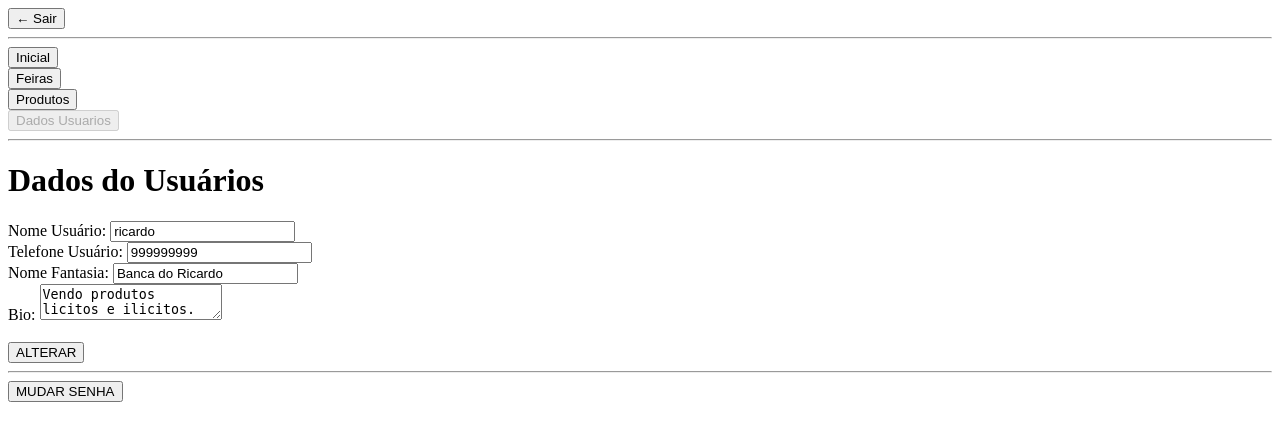
After one commit to ricardohirano/projetoFeirante, a Flask app: page /dados-usuario in a window 1280 px wide. The commit adds this page. Shown: the top 441 px of the page. Run offline with Flask 3, Linux system fonts and the light colour scheme; the visitor is signed in with stand-in values (Sample User, id 1).

Commit message:
Implementacao da tela dados do usuario e mudar a senha

```diff
--- a/database/usuario.py
+++ b/database/usuario.py
@@ -6,6 +6,8 @@ USUARIOS = [
         "tipo": "suporte",
         "cpf_cnpj": "11111111111",
         "telefone": "999999999",
+        "nome_fantasia": "Banca do Ricardo",
+        "bio": "Vendo produtos licitos e ilicitos.",
         "senha": "scrypt:32768:8:1$DYwVZ6ceEeUXYsGi$9f2a3d49d20e71217107fcbc093e6822d8c76bc3cf7aa9e510392cc054a157e8adb867f8c08b3b6729c590853932fcea27879f0a170cb24963d89f49d0077843"
     },
     {
@@ -15,6 +17,8 @@ USUARIOS = [
         "tipo": "suporte",
         "cpf_cnpj": "22222222222",
         "telefone": "999999999",
+        "nome_fantasia": "Banca do Ricardo",
+        "bio": "Vendo sapos giratorios.",
         "senha": "scrypt:32768:8:1$DYwVZ6ceEeUXYsGi$9f2a3d49d20e71217107fcbc093e6822d8c76bc3cf7aa9e510392cc054a157e8adb867f8c08b3b6729c590853932fcea27879f0a170cb24963d89f49d0077843"
     },
     {
@@ -24,6 +28,8 @@ USUARIOS = [
         "tipo": "suporte",
         "cpf_cnpj": "33333333333",
         "telefone": "999999999",
+        "nome_fantasia": "Banca do Ricardo",
+        "bio": "Vendo gatos.",
         "senha": "scrypt:32768:8:1$DYwVZ6ceEeUXYsGi$9f2a3d49d20e71217107fcbc093e6822d8c76bc3cf7aa9e510392cc054a157e8adb867f8c08b3b6729c590853932fcea27879f0a170cb24963d89f49d0077843"
     },
     {
@@ -33,6 +39,8 @@ USUARIOS = [
         "tipo": "suporte",
         "cpf_cnpj": "44444444444",
         "telefone": "999999999",
+        "nome_fantasia": "Banca do Hildo",
+        "bio": "Vendo MC Donalds ",
         "senha": "scrypt:32768:8:1$DYwVZ6ceEeUXYsGi$9f2a3d49d20e71217107fcbc093e6822d8c76bc3cf7aa9e510392cc054a157e8adb867f8c08b3b6729c590853932fcea27879f0a170cb24963d89f49d0077843"
     },
 ]
--- a/routes/home.py
+++ b/routes/home.py
@@ -8,6 +8,7 @@ from routes.usuario import buscar_usuario_por_id, buscar_usuario_por_email
 
 home_route = Blueprint('home', __name__)
 
+#rota login
 @home_route.route('/', methods=["GET","POST"])
 def login_feirante():
     if request.method == "POST":
@@ -96,12 +97,12 @@ def painel_usuario():
         "dias_premium": 0
     }
 
-    # Links do Menu Lateral
+    # Links do Menu Lateral para nao repitir nos templates
     links_sidenav = [
         {"url": url_for('home.painel_usuario'), "titulo": "Inicial", "ativo": True},
         {"url": "#", "titulo": "Feiras", "ativo": False},
         {"url": "#", "titulo": "Produtos", "ativo": False},
-        {"url": "#", "titulo": "Dados Usuarios", "ativo": False}
+        {"url": url_for('home.dados_usuarios'), "titulo": "Dados Usuarios", "ativo": False}
     ]
 
     return render_template(
@@ -115,5 +116,81 @@ def painel_usuario():
 @home_route.route("/logout")
 def logout():
     session.pop('usuario_id', None)
+    session.pop('email_para_redefinir', None)
     flash("Você saiu com sucesso.", "success")
     return redirect(url_for("home.login_feirante"))
+
+
+#Rota Dados do Usuario
+
+@home_route.route("/dados-usuario", methods=["GET","POST"])
+def dados_usuarios():
+    if 'usuario_id' not in session:
+        flash("Você precisa estar logado para ver essa página.", "error")
+        return redirect(url_for("home.login_feirante"))
+    id_logado = session['usuario_id']
+    usuario_real = buscar_usuario_por_id(id_logado)
+
+    if not usuario_real:
+        session.pop('usuario_id', None)
+        flash("Usuario não encontrado. Faça login novamente.", "error")
+        return redirect(url_for("home.login_feirante"))
+    if request.method == "POST":
+        nome = request.form.get("nome")
+        telefone = request.form.get("telefone")
+        nome_fantasia = request.form.get("nome_fantasia")
+        bio = request.form.get("bio")
+        # atualiza no banco USUARIO
+
+        usuario_real['nome'] = nome
+        usuario_real['telefone'] = telefone
+        usuario_real['nome_fantasia'] = nome_fantasia
+        usuario_real['bio'] = bio
+
+        flash("Dados atualizados com sucesso!", "success")
+        return redirect(url_for('home.dados_usuarios'))
+    links_sidenav = [
+        {"url": url_for('home.painel_usuario'), "titulo": "Inicial", "ativo": False},
+        {"url": "#", "titulo": "Feiras", "ativo": False},
+        {"url": "#", "titulo": "Produtos", "ativo": False},
+        {"url": url_for('home.dados_usuarios'), "titulo": "Dados Usuarios", "ativo": True}
+    ]
+    return render_template(
+        "dados_usuarios.html",
+        usuario = usuario_real,
+        menu = links_sidenav
+    )
+
+#Rota mudar senha no "dados do usuarios"
+
+@home_route.route('/mudar-senha', methods=["GET", "POST"])
+def mudar_senha():
+    if 'usuario_id' not in session:
+        flash("Voce precisa estar logado para ver essa página.", "error")
+        return redirect(url_for("home.login_feirante"))
+    id_logado = session['usuario_id']
+    usuario_real = buscar_usuario_por_id(id_logado)
+
+    if not usuario_real:
+        session.pop('usuario_id', None)
+        return redirect(url_for("home.login_feirante"))
+
+    if request.method == "POST":
+        senha_antiga = request.form.get("senha_antiga")
+        senha_nova = request.form.get("senha_nova")
+        confirme_senha_nova = request.form.get("confirme_senha_nova")
+
+        if not check_password_hash(usuario_real.get("senha"), senha_antiga):
+            flash("A sua 'Senha antiga' está incorreta.", "error")
+            return render_template("mudar_senha.html")
+
+        if senha_nova != confirme_senha_nova:
+            flash("A 'Senha Antiga' está incorreta.", "error")
+            return render_template("mudar_senha.html")
+
+        hash_da_senha_nova = generate_password_hash(senha_nova)
+        usuario_real['senha'] = hash_da_senha_nova
+
+        flash("Senha alterada com sucesso!", "success")
+        return redirect(url_for("home.dados_usuarios"))
+    return render_template("mudar_senha.html")
--- a/routes/usuario.py
+++ b/routes/usuario.py
@@ -8,6 +8,7 @@ from database.usuario import USUARIOS
 
 usuario_route = Blueprint("usuario", __name__)
 
+#funçoes para ajudar as buscas
 def buscar_usuario_por_id(usuario_id: int):
     return next((u for u in USUARIOS if u["id"] == usuario_id), None)
 
@@ -17,6 +18,7 @@ def buscar_usuario_por_email(email: str):
             return u
     return None
 
+#rota Suporte
 @usuario_route.route("/")
 def listar_usuarios():
     return render_template("listaUsuarios.html", usuarios=USUARIOS)
@@ -52,7 +54,7 @@ def excluir_usuario(usuario_id):
     USUARIOS.remove(usuario)
     return "", 204
 
-
+# Rota Feirante
 @usuario_route.route(
     "/cadastro",
     methods=["GET", "POST"],
@@ -93,6 +95,8 @@ def cadastrar_usuario():
             "cpf_cnpj": cpf,
             "telefone": telefone,
             "tipo" : "feirante",
+            "nome_fantasia": "",
+            "bio": "",
             "senha" : hash_da_senha
         }
 
--- /dev/null
+++ b/templates/dados_usuarios.html
@@ -0,0 +1,72 @@
+<!DOCTYPE html>
+<html lang="pt-br">
+<head>
+    <meta charset="UTF-8" />
+    <meta name="viewport" content="width=device-width, initial-scale=1.0" />
+    <title>Dados do Usuário</title>
+    {% with messages = get_flashed_messages() %}
+        {% if messages %}
+            <script>
+                window.onload = function() {
+                    {% for message in messages %}
+                        alert("{{ message }}");
+                    {% endfor %}
+                };
+            </script>
+        {% endif %}
+    {% endwith %}
+
+</head>
+<body>
+    <div>
+    <nav>
+            <button type="button" onclick="window.location.href='{{ url_for('home.logout') }}'">
+                ← Sair
+            </button>
+
+            <hr>
+            <div>
+                {% for link in menu %}
+                    <button
+                      type="button"
+                      onclick="window.location.href='{{ link.url }}'"
+                      {{ 'disabled' if link.ativo else '' }}
+                    >
+                        {{ link.titulo }}
+                    </button>
+                    <br>
+                {% endfor %}
+            </div>
+        </nav>
+        <hr>
+        <main>
+            <h1>Dados do Usuários</h1>
+             <form action="{{ url_for('home.dados_usuarios') }}" method="POST">
+                <div>
+                   <label>Nome Usuário:</label>
+                   <input type="text" name="nome" value="{{ usuario.get('nome', '') }}">
+                </div>
+                <div>
+                    <label>Telefone Usuário:</label>
+                    <input type="text" name="telefone" value="{{ usuario.get('telefone', '') }}">
+                </div>
+                <div>
+                    <label>Nome Fantasia:</label>
+                    <input type="text" name="nome_fantasia" value="{{ usuario.get('nome_fantasia', '') }}">
+                </div>
+                <div>
+                    <label>Bio:</label>
+                    <textarea name="bio">{{ usuario.get('bio', '') }}</textarea>
+                </div>
+                <br>
+                <button type="submit">ALTERAR </button>
+            </form>
+            <hr>
+            <button type="button" onclick="window.location.href='{{ url_for('home.mudar_senha') }}'">
+                MUDAR SENHA
+            </button>
+
+        </main>
+    </div>
+</body>
+</html>
--- a/templates/painel_usuario.html
+++ b/templates/painel_usuario.html
@@ -9,7 +9,7 @@
     <div>
       <nav>
         <button type="button" onclick="window.location.href='{{ url_for('home.logout') }}'">
-                ← Sair (Logout)
+                ← Sair
             </button>
             <hr>
             <div>
```
Also changed, not shown: templates/edicaoUsuario.html (deleted, +0 -11 lines), templates/menuUsuario.html (deleted, +0 -17 lines), templates/mudar_senha.html (added, +48 -0 lines).
